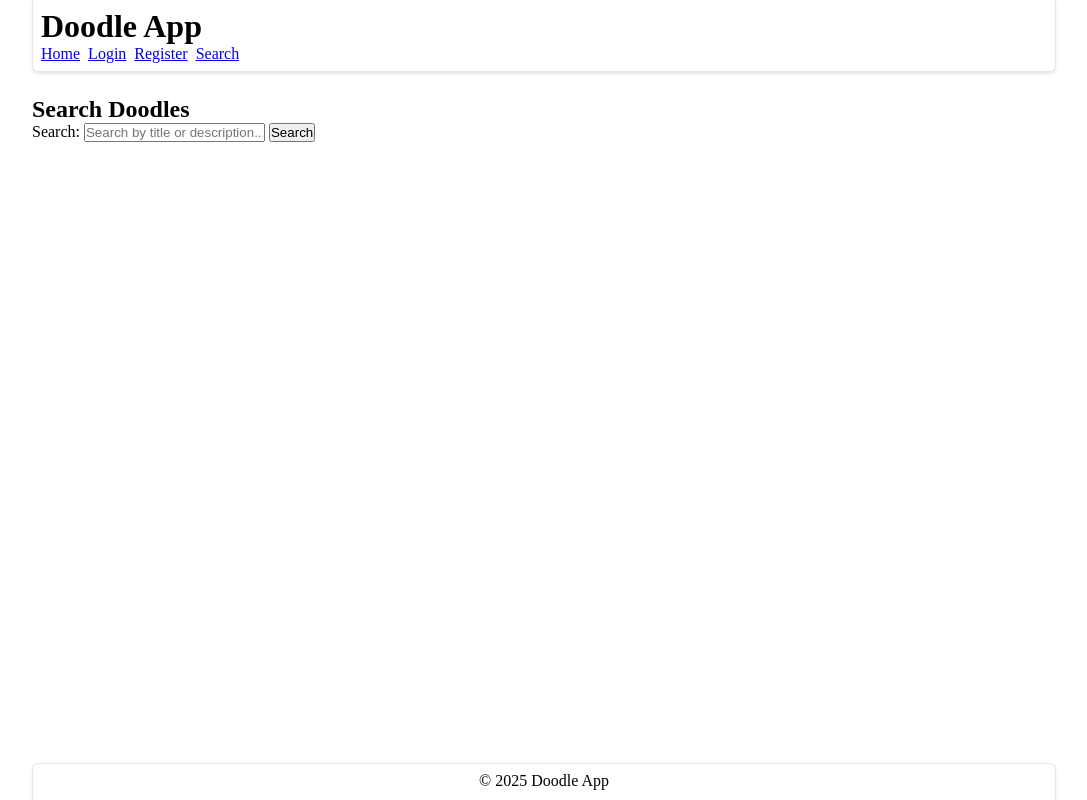
After one commit to tomp2/tikawe-2025, a Flask app: page /search in a window 1280 px wide. The commit adds this page. Shown: the whole page, without its empty margins (96-1183 px from the left). Run offline with Flask 3, Linux system fonts and the light colour scheme.

Commit message:
feat: search page for posts

```diff
--- a/app.py
+++ b/app.py
@@ -73,9 +73,25 @@ def view_doodle(doodle_id):
                            user_reactions=decoded_users_reactions)
 
 
+@app.route("/search", methods=["GET"])
+def search_doodles():
+    query = request.args.get("q", "").strip()
+    db = get_db()
+
+    if query:
+        search_query = f"%{query}%"
+        doodles = db.execute(
+            "SELECT * FROM doodles WHERE title || ' ' || description LIKE ? ORDER BY created_at DESC",
+            (search_query,),
+        ).fetchall()
+    else:
+        doodles = []
+
+    return render_template("search.html", doodles=doodles, query=query)
+
+
 @app.route("/doodle/<int:doodle_id>/react", methods=["POST"])
 def toggle_reaction(doodle_id):
-
     print(request.form)
 
     if "user_id" not in session:
--- a/templates/layout.html
+++ b/templates/layout.html
@@ -21,6 +21,7 @@
       <a href="/login">Login</a>
       <a href="/register">Register</a>
     {% endif %}
+    <a href="{{ url_for('search_doodles') }}">Search</a>
   </nav>
 </header>
 <main>
--- /dev/null
+++ b/templates/search.html
@@ -0,0 +1,38 @@
+{% extends "layout.html" %}
+{% block title %}Search Doodles - Doodle App{% endblock %}
+{% block content %}
+  <div class="container">
+    <h2>Search Doodles</h2>
+
+    <form action="{{ url_for('search_doodles') }}" method="GET">
+      <label for="q">Search:</label>
+      <input type="text" id="query" name="q" placeholder="Search by title or description..." value="{{ query }}"
+             required>
+      <button type="submit">Search</button>
+    </form>
+    {% if query %}
+      <h3>Results for "{{ query }}"</h3>
+      {% if doodles %}
+        <div class="doodles">
+          {% if doodles == [] %}
+            <p>No doodles found.</p>
+          {% else %}
+            {% for doodle in doodles %}
+              <div class="post">
+                <img src="/image/{{ doodle.image_url }}" alt="Doodle Image" class="photo">
+                <h3>{{ doodle.title }}</h3>
+                <p>{{ doodle.description }}</p>
+                <p><strong>Tags:</strong> {{ doodle.tags }}</p>
+                <p><strong>Likes:</strong> {{ doodle.likes }}</p>
+                <p><strong>Views:</strong> {{ doodle.views }}</p>
+                <a href="/doodle/{{ doodle.id }}">View Details</a>
+              </div>
+            {% endfor %}
+          {% endif %}
+        </div>
+      {% else %}
+        <p>No doodles found for "{{ query }}".</p>
+      {% endif %}
+    {% endif %}
+  </div>
+{% endblock %}
```
